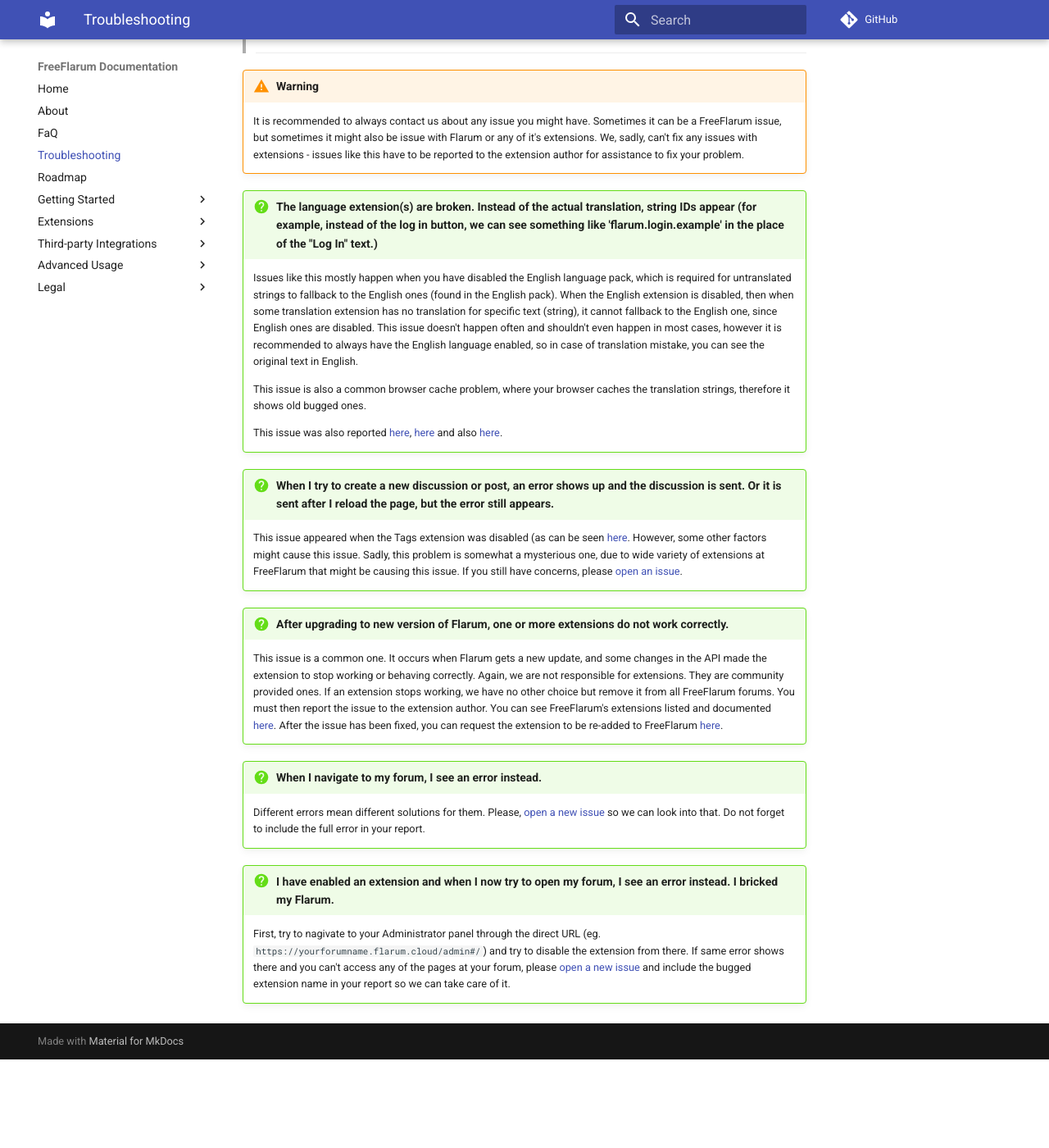
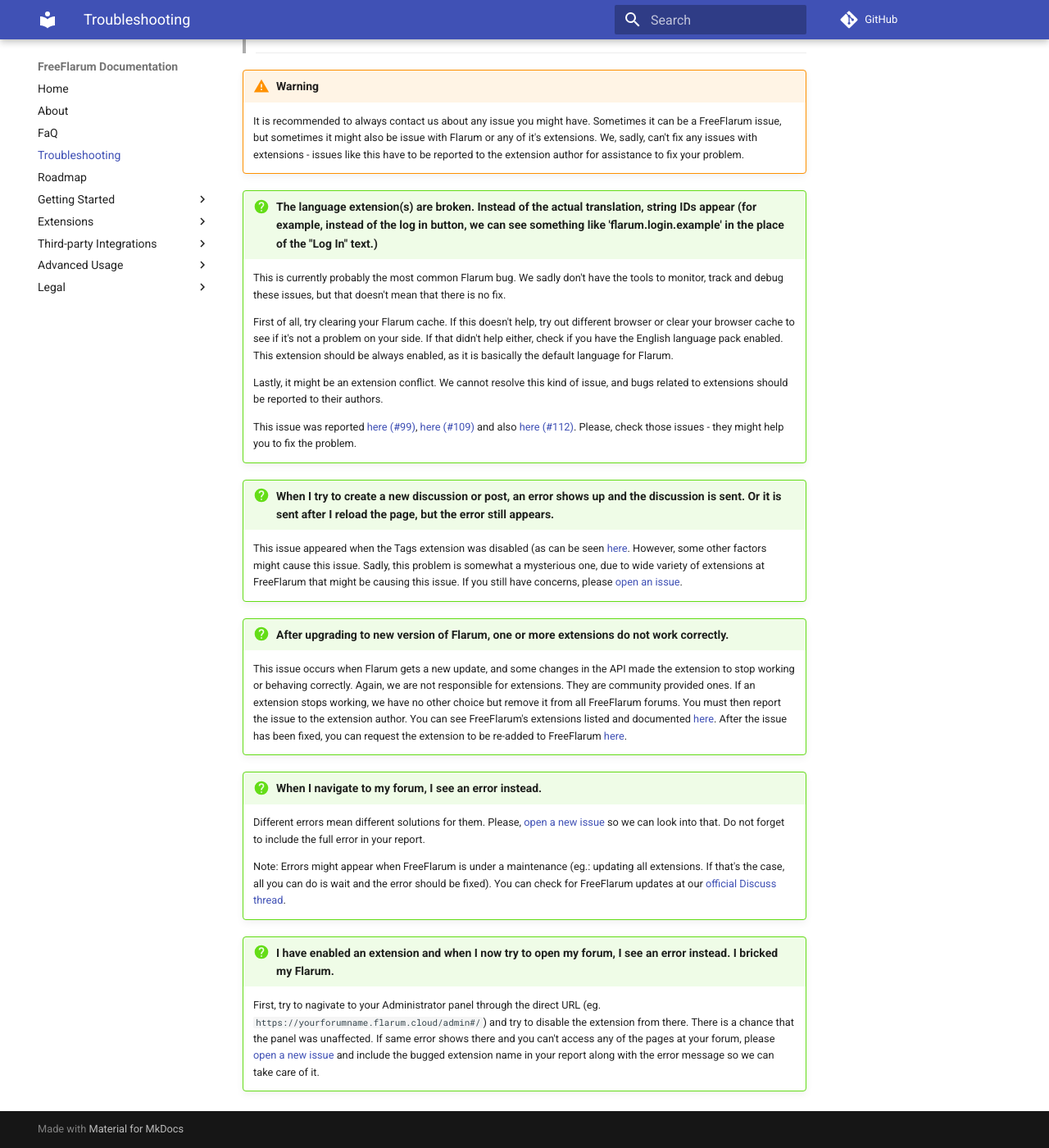
Before and after one commit to FreeFlarum/freeflarum.com, an MkDocs documentation site: the page built from docs/troubleshooting.md, in a window 1280 px wide and 1400 px high, scrolled down 288 px. Shown: the whole window at 82% size. Built offline with MkDocs 1.6.1 and Material for MkDocs 9.7.7, drawn with Linux system fonts in a browser that asks for light colours; comment, search, counter and statistics services are not loaded; before the commit the page ends 1580 px from its top, so only the background shows below that.

Commit message:
Update troubleshooting.md
• Changed guide for broken language strings now that we know a little bit more about the issue.
• Adjusted other troubleshoots to offer (hopefully) more accurate help.

```diff
--- a/docs/troubleshooting.md
+++ b/docs/troubleshooting.md
@@ -14,20 +14,24 @@
     your problem.
 
 !!! question "The language extension(s) are broken. Instead of the actual translation, string IDs appear (for example, instead of the log in button, we can see something like 'flarum.login.example' in the place of the "Log In" text.)"
-    Issues like this mostly happen when you have disabled the English language pack, which is required for untranslated strings to fallback to the English ones (found in the English pack). When the English extension is disabled,
-    then when some translation extension has no translation for specific text (string), it cannot fallback to the English one, since English ones are disabled.
-    This issue doesn't happen often and shouldn't even happen in most cases, however it is recommended to always have the English language enabled, so in case of translation mistake, you can see the original text in English.
+    This is currently probably the most common Flarum bug. We sadly don't have the tools to monitor, track and debug these issues,
+    but that doesn't mean that there is no fix.
 
-    This issue is also a common browser cache problem, where your browser caches the translation strings, therefore it shows old bugged ones.
+    First of all, try clearing your Flarum cache. If this doesn't help, try out different browser or clear your browser cache to see if it's not a problem on your side.
+    If that didn't help either, check if you have the English language pack enabled. This extension should be always enabled, as it is basically the default language for Flarum.
 
-    This issue was also reported [here](https://github.com/gwillem/freeflarum.com/issues/99), [here](https://github.com/gwillem/freeflarum.com/issues/109) and also [here](https://github.com/gwillem/freeflarum.com/issues/112).
+    Lastly, it might be an extension conflict. We cannot resolve this kind of issue, and bugs related to extensions should be
+    reported to their authors.
+
+    This issue was reported [here (#99)](https://github.com/gwillem/freeflarum.com/issues/99), [here (#109)](https://github.com/gwillem/freeflarum.com/issues/109) and also [here (#112)](https://github.com/gwillem/freeflarum.com/issues/112).
+    Please, check those issues - they might help you to fix the problem.
 
 !!! question "When I try to create a new discussion or post, an error shows up and the discussion is sent. Or it is sent after I reload the page, but the error still appears."
     This issue appeared when the Tags extension was disabled (as can be seen [here](https://github.com/gwillem/freeflarum.com/issues/102). However, some other factors might cause this issue.
     Sadly, this problem is somewhat a mysterious one, due to wide variety of extensions at FreeFlarum that might be causing this issue. If you still have concerns, please [open an issue](https://github.com/gwillem/freeflarum.com/issues).
 
 !!! question "After upgrading to new version of Flarum, one or more extensions do not work correctly."
-    This issue is a common one. It occurs when Flarum gets a new update, and some changes in the API made the extension to stop working or behaving correctly.
+    This issue occurs when Flarum gets a new update, and some changes in the API made the extension to stop working or behaving correctly.
     Again, we are not responsible for extensions. They are community provided ones. If an extension stops working, we have no other choice but remove it from all FreeFlarum forums.
     You must then report the issue to the extension author. You can see FreeFlarum's extensions listed and documented [here](/docs/how-to/extensions/analytics/).
     After the issue has been fixed, you can request the extension to be re-added to FreeFlarum [here](https://github.com/gwillem/freeflarum.com/issues).
@@ -36,7 +40,9 @@
     Different errors mean different solutions for them. Please, [open a new issue](https://github.com/gwillem/freeflarum.com/issues) so we can look into that.
     Do not forget to include the full error in your report.
 
+    Note: Errors might appear when FreeFlarum is under a maintenance (eg.: updating all extensions. If that's the case, all you can do is wait and the error should be fixed). You can check for FreeFlarum updates at our [official Discuss thread](https://discuss.flarum.org/d/7585-free-flarum-hosting-on-an-expert-platform-by-freeflarum-com/).
+
 !!! question "I have enabled an extension and when I now try to open my forum, I see an error instead. I bricked my Flarum."
-    First, try to nagivate to your Administrator panel through the direct URL (eg. `https://yourforumname.flarum.cloud/admin#/`) and try to disable the extension from there.
+    First, try to nagivate to your Administrator panel through the direct URL (eg. `https://yourforumname.flarum.cloud/admin#/`) and try to disable the extension from there. There is a chance that the panel was unaffected.
     If same error shows there and you can't access any of the pages at your forum, please [open a new issue](https://github.com/gwillem/freeflarum.com/issues) and include the bugged extension name in your
-    report so we can take care of it.
+    report along with the error message so we can take care of it.
```
